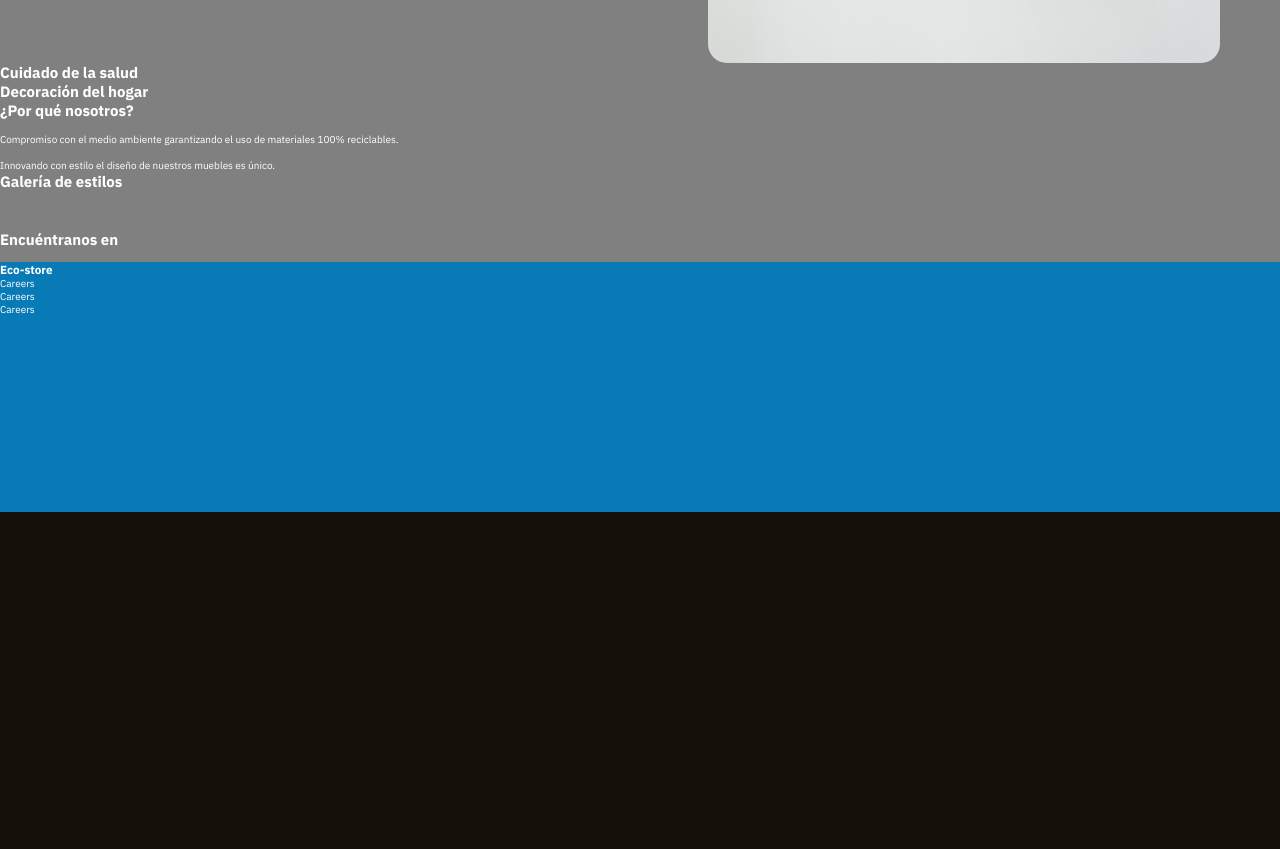
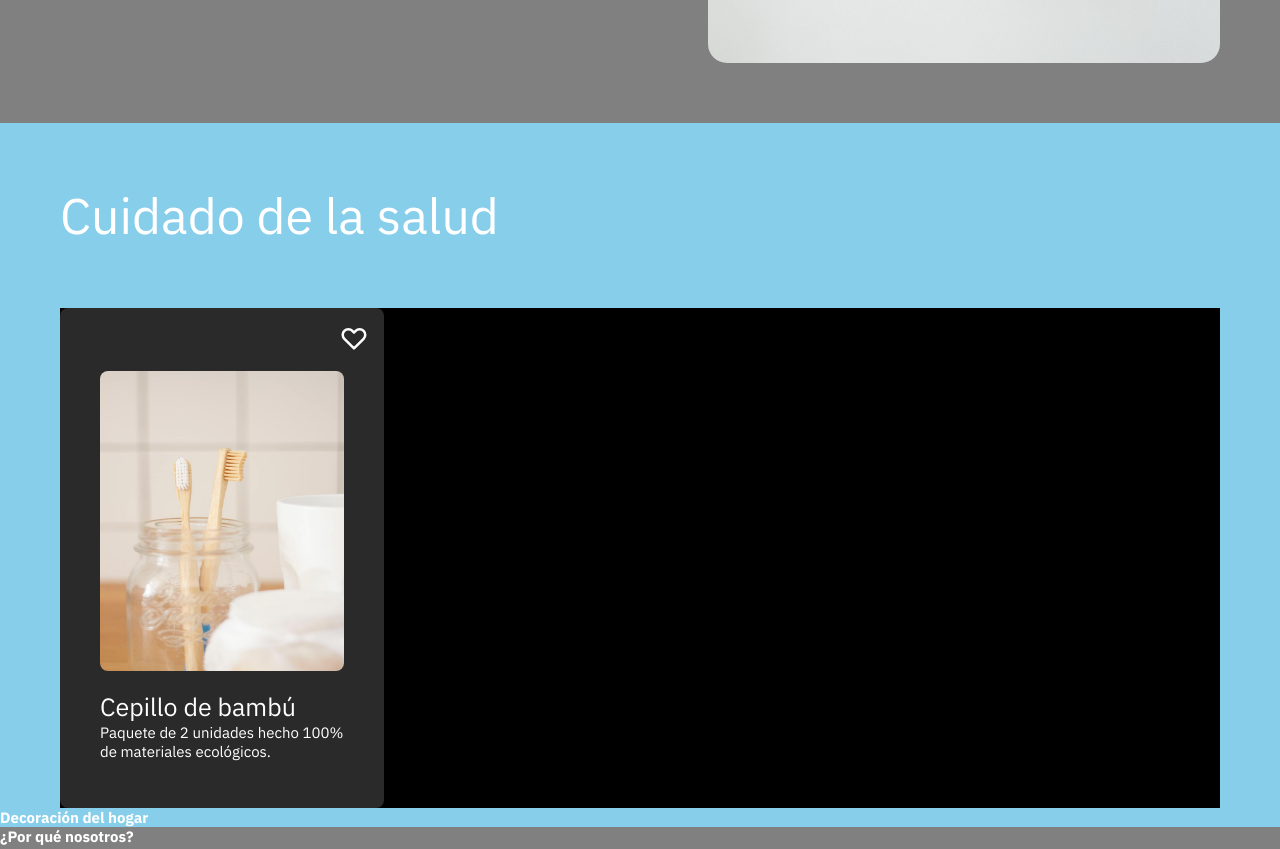
Before and after one commit to IngDonovan/sass-landing-page, a website: page index.html in a window 1280 px wide. Shown: the part 829-1678 px from the top of the page. Before the commit the page ends 1341 px from the top, so only its background shows below. Drawn offline with Linux system fonts and the light colour scheme.

Commit message:
card section 2 styles

```diff
--- a/index.html
+++ b/index.html
@@ -107,12 +107,27 @@
         </picture>
       </section>
       <section class="product-section">
-        <div class="healtcare">
+
+        <aside class="healtcare">
           <h2>Cuidado de la salud</h2>
+
           <div class="card-section">
-            <div class="product-card"></div>
+
+            <article class="product-card">
+              <span>
+                <svg width="24" height="24" viewBox="0 0 24 24" fill="none" xmlns="http://www.w3.org/2000/svg">
+                  <path d="M3.34255 7.7779C3.5687 7.23194 3.90017 6.73586 4.31804 6.31799C4.7359 5.90012 5.23198 5.56865 5.77795 5.3425C6.32392 5.11635 6.90909 4.99995 7.50004 4.99995C8.09099 4.99995 8.67616 5.11635 9.22213 5.3425C9.7681 5.56865 10.2642 5.90012 10.682 6.31799L12 7.63599L13.318 6.31799C14.162 5.47407 15.3066 4.99997 16.5 4.99997C17.6935 4.99997 18.8381 5.47407 19.682 6.31799C20.526 7.16191 21.0001 8.30651 21.0001 9.49999C21.0001 10.6935 20.526 11.8381 19.682 12.682L12 20.364L4.31804 12.682C3.90017 12.2641 3.5687 11.7681 3.34255 11.2221C3.1164 10.6761 3 10.0909 3 9.49999C3 8.90904 3.1164 8.32387 3.34255 7.7779Z" stroke="#FFFFFF" stroke-width="2" stroke-linecap="round" stroke-linejoin="round"/>
+                </svg>
+              </span>
+              <figure>
+                <img src="./assets/img/products/toothbrush.jpg" alt="cepillo">
+                <h3>Cepillo de bambú</h3>
+                <p>Paquete de 2 unidades hecho 100% de materiales ecológicos.</p>
+              </figure>
+            </article>
+
           </div>
-        </div>
+        </aside>
         <div class="furniture">
           <h2>Decoración del hogar</h2>
         </div>
--- a/scss/main.scss
+++ b/scss/main.scss
@@ -62,8 +62,8 @@ main {
   flex-direction: column-reverse;
   // justify-content: space-between;
   align-items: center;
+  padding: 0 27px;
 
-  padding: 0 27px;
   .impact-article {
     display: flex;
     flex-direction: column;
@@ -139,25 +139,26 @@ footer {
     justify-content: space-between;
     margin-top: 60px;
     padding: 0 60px;
+
     .impact-article {
       width: 50%;
-      align-items: center;
 
       h1 {
-        margin-top: 50px;
+        // margin-top: 50px;
         font-size: 6rem;
         font-weight: 500;
       }
       p {
-        margin-top: 60px;
+        // margin-top: 60px;
         font-size: 2.5rem;
         font-weight: 400;
         max-width: 550px;
       }
       button {
+        align-self: start;
         width: 260px;
         height: 73px;
-        margin-top: 100px;
+        // margin-top: 100px;
         border-radius: 35px;
         background: #fa9500;
         border: none;
@@ -182,6 +183,55 @@ footer {
       }
     }
   }
+  .product-section{
+    background: skyblue;
+    margin-top: 60px;
+    .healtcare{
+      margin: 0 60px;
+      h2{
+        padding: 60px 0;
+        font-size: 5rem;
+        font-weight: 300;
+      }
+      .card-section{
+        background: black;
+        .product-card{
+          background: rgb(42, 42, 42);
+          display: flex;
+          flex-direction: column;
+          width: 324px;
+          height: 500px;
+          border-radius: 8px;
+          span{
+            align-self: end;
+            padding: 15px;
+            svg{
+                width: 30px;
+                height: 30px;
 
+            }
+          }
+          figure{
+            padding: 0 40px;
+            img{
+              width: 100%;
+              height: 300px;
+              border-radius: 8px;
+            }
+            h3{
+              padding-top: 16px;
+              font-size: 25px;
+              font-weight: 300;
+            }
+            p{
+              font-size: 15px;
+              font-weight: 300;
+            }
+          }
+        }
+      }
+    }
+
+  }
 
 }
```
Also changed, not shown: css/main.css.
